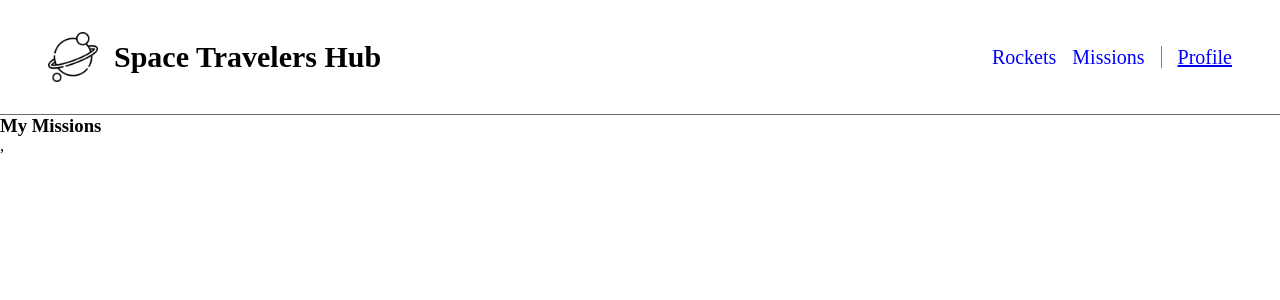
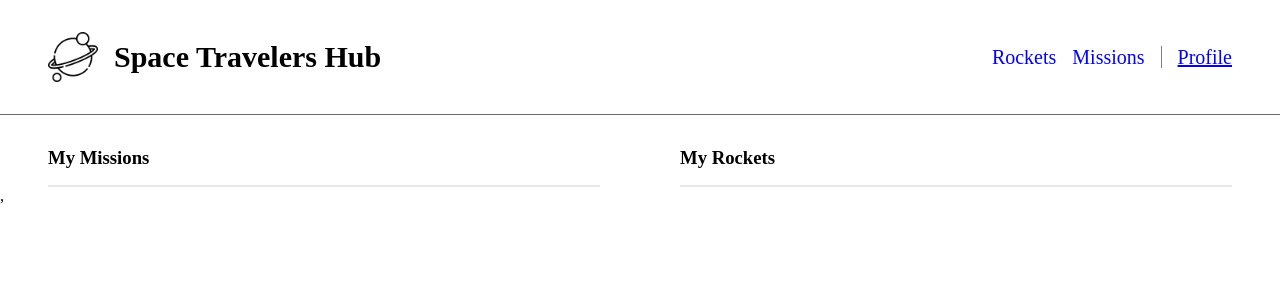
Before and after one commit to baqar-abbas/spacehub-capstone, a React (Create React App) app: page /profile in a window 1280 px wide. Shown: the top 300 px of the page. Built offline with nearby package versions, Linux system fonts and the light colour scheme.

Commit message:
Profile page styling done. Rocekts displayed in the profile page

```diff
--- a/src/App.css
+++ b/src/App.css
@@ -168,3 +168,46 @@ nav > ul a.active {
   font-weight: bold;
   border-radius: 3px;
 }
+
+main {
+  display: flex;
+
+  /* align-items: center; */
+  justify-content: space-between;
+  padding-left: 3rem;
+  padding-right: 3rem;
+  width: 100%;
+}
+
+.subscribed-missions,
+.subcribed-rockets {
+  width: 50%;
+  margin-top: 2rem;
+}
+
+.subscribed-missions h3,
+.subcribed-rockets h3 {
+  text-transform: capitalize;
+  margin-bottom: 1rem;
+}
+
+.subscribed-missions ul,
+.subcribed-rockets ul {
+  display: block;
+  border: 2px solid #e8e8e8;
+  width: 100%;
+  border-bottom: none;
+}
+
+.subscribed-missions ul li,
+.subcribed-rockets ul li {
+  border-bottom: 2px solid #e8e8e8;
+  padding-left: 0.5rem;
+  padding-top: 0.3rem;
+  padding-bottom: 0.7rem;
+  width: 100%;
+}
+
+.margin {
+  margin-left: 5rem;
+}
--- a/src/components/Profile.js
+++ b/src/components/Profile.js
@@ -4,6 +4,8 @@ import { useSelector } from 'react-redux';
 
 const Profile = () => {
   const missions = useSelector((store) => store.missions.missionsData);
+  const rockets = useSelector((store) => store.rockets);
+  const filteredRockets = rockets.filter((rocket) => rocket.reserved === true);
   const filteredMissions = missions.filter((mission) => mission.isSubscribed === true);
 
   return (
@@ -16,6 +18,15 @@ const Profile = () => {
           }) }
         </ul>
       </div>
+      <div className="subcribed-rockets margin">
+        <h3>my rockets</h3>
+        <ul>
+          { filteredRockets.map((rocket) => {
+            const rocketId = rocket.id;
+            return <li key={rocketId}>{rocket.name}</li>;
+          }) }
+        </ul>
+      </div>
     </main>
   );
 }
```
